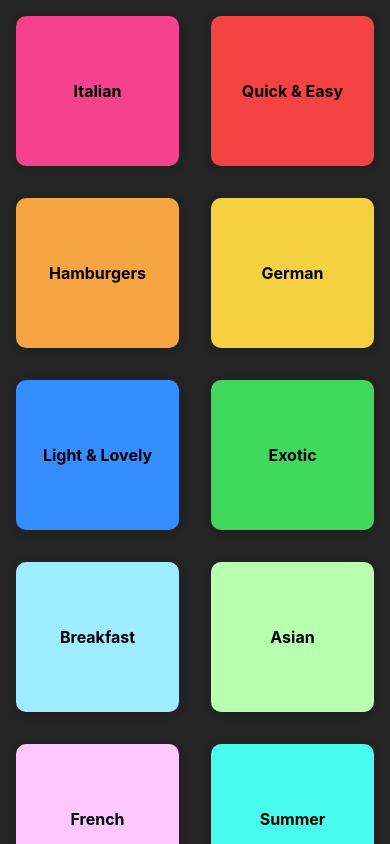
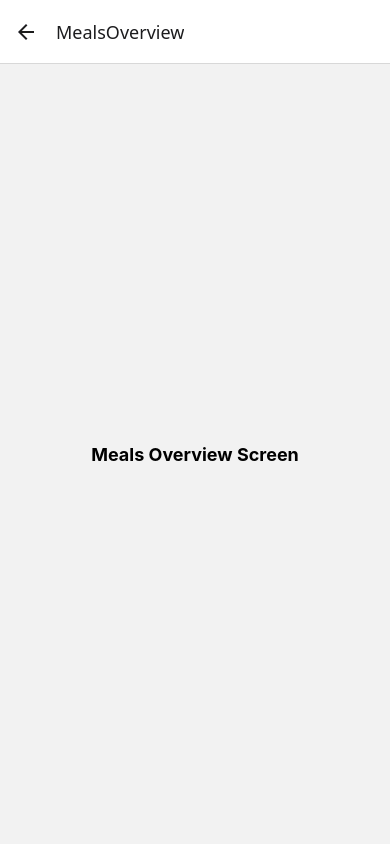
Before and after one commit to heesangs/RnNavigation, a React Native app: screen /MealsOverview in a window 390 px wide. Built offline with nearby package versions, Linux system fonts and the light colour scheme.

Commit message:
Navigation Stack Setting & Add Screen

```diff
--- a/App.tsx
+++ b/App.tsx
@@ -1,21 +1,23 @@
 import React from 'react';
-import { SafeAreaView, StyleSheet, StatusBar } from 'react-native';
+import { StatusBar } from 'react-native';
+import { NavigationContainer } from '@react-navigation/native';
+import { createNativeStackNavigator } from '@react-navigation/native-stack';
 import CategoriesScreen from './screen/CategoriesScreen';
+import MealsOverviewScreen from './screen/MealsOverviewScreen';
+
+const Stack = createNativeStackNavigator();
 
 export default function App() {
   return (
     <>
       <StatusBar barStyle="light-content" backgroundColor="transparent" translucent />
-      <SafeAreaView style={styles.container}>
-        <CategoriesScreen />
-      </SafeAreaView>
+      <NavigationContainer>
+        <Stack.Navigator
+        >
+          <Stack.Screen name="Categories" component={CategoriesScreen} />
+          <Stack.Screen name="MealsOverview" component={MealsOverviewScreen} />
+        </Stack.Navigator>
+      </NavigationContainer>
     </>
   );
 }
-
-const styles = StyleSheet.create({
-  container: {
-    flex: 1,
-    backgroundColor: '#242424', // 앱 전체의 배경색
-  },
-});
--- a/index.js
+++ b/index.js
@@ -2,6 +2,7 @@
  * @format
  */
 
+import 'react-native-gesture-handler';
 import {AppRegistry} from 'react-native';
 import App from './App';
 import {name as appName} from './app.json';
--- /dev/null
+++ b/screen/MealsOverviewScreen.js
@@ -0,0 +1,25 @@
+import { StyleSheet, Text, View } from 'react-native';
+import { MEALS } from '../data/dummy-data';
+
+function MealsOverviewScreen() {
+  return (
+    <View style={styles.container}>
+      <Text style={styles.text}>Meals Overview Screen</Text>
+    </View>
+  );
+}
+
+const styles = StyleSheet.create({
+  container: {
+    flex: 1,
+    padding: 16,
+    justifyContent: 'center',
+    alignItems: 'center',
+  },
+  text: {
+    fontSize: 18,
+    fontWeight: 'bold',
+  }
+});
+
+export default MealsOverviewScreen;
```
Also changed, not shown: package.json (+8 -1 lines), 2 other files (tests, documents, lock files or other folders).
